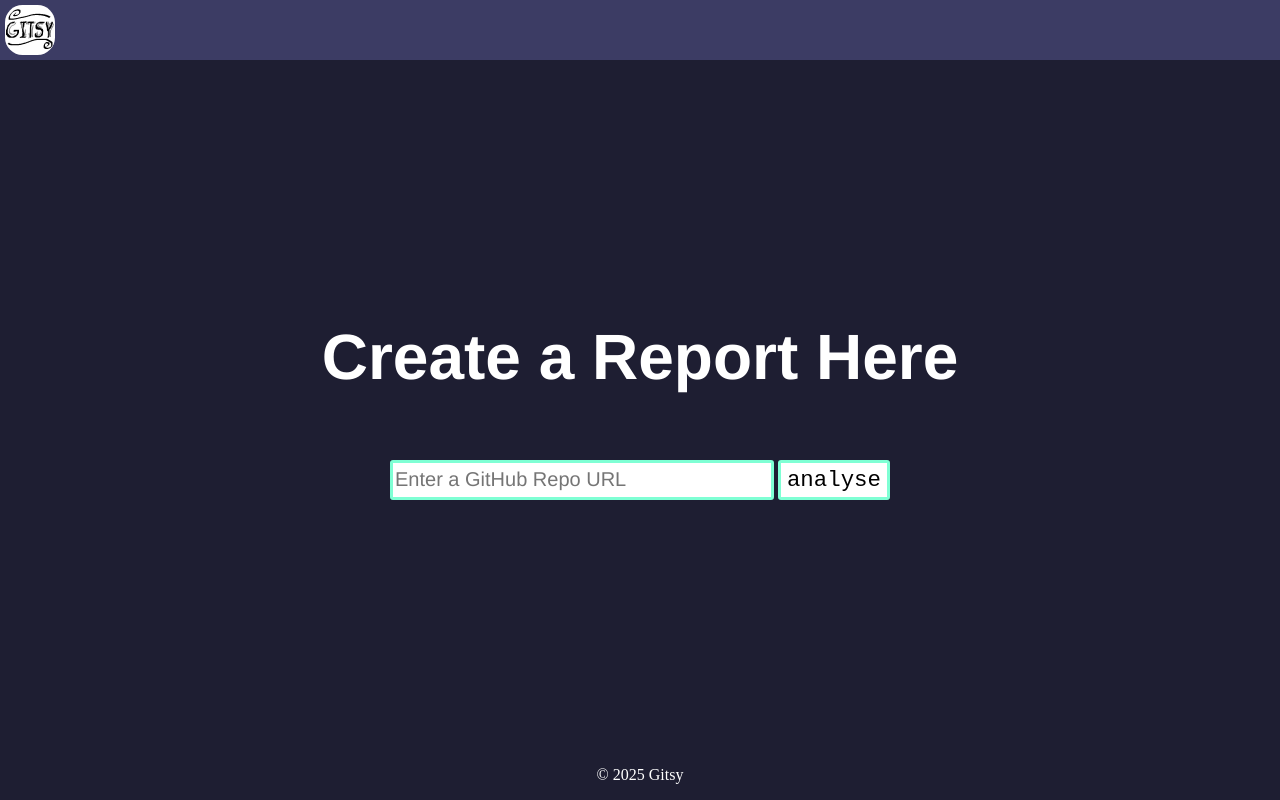
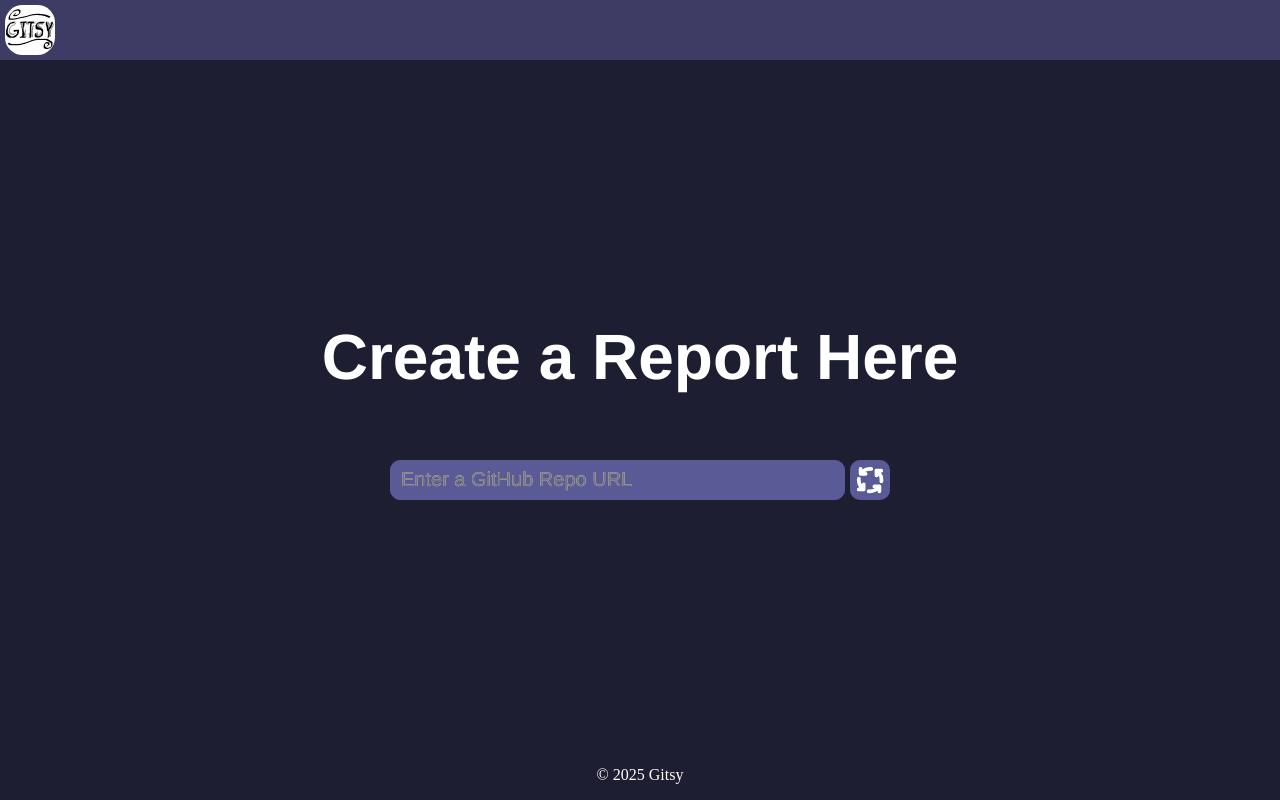
Before and after one commit to matslyk0/Gitsy, a React (Vite) app in the folder frontend/gitsy/: page /create-report in a window 1280 px wide. Built offline with nearby package versions, Linux system fonts and the light colour scheme.

Commit message:
feature: improve css for report form and add a processing symbol

```diff
--- a/frontend/gitsy/src/pages/CreateReport/CreateReport.jsx
+++ b/frontend/gitsy/src/pages/CreateReport/CreateReport.jsx
@@ -3,6 +3,7 @@ import Footer from "../../components/Footer/Footer.jsx";
 import Card from "../../components/Card/Card.jsx";
 import styles from "./CreateReport.module.css";
 import loadingWheel from "../../assets/bars.svg";
+import processReport from "../../assets/process-svgrepo-com.svg";
 
 import axios from "axios";
 import { useState } from "react";
@@ -17,7 +18,9 @@ function ReportForm({ url, setUrl, onAnalyse, disabled }) {
         type="text"
         value={url}
       />
-      <button onClick={onAnalyse}>analyse</button>
+      <button onClick={onAnalyse}>
+        <img src={processReport} />
+      </button>
     </div>
   );
 }
--- a/frontend/gitsy/src/pages/CreateReport/CreateReport.module.css
+++ b/frontend/gitsy/src/pages/CreateReport/CreateReport.module.css
@@ -42,34 +42,44 @@
   border: 0px solid white; /* for debugging */
   display: flex;
   height: 40px;
-  justify-content: center;
   margin: 3px;
-  max-height: 30%;
   max-width: 90%;
-  padding: 0px;
   width: 500px;
 }
 .reportForm button {
-  background-color: white;
-  border: 3px solid aquamarine;
-  border-radius: 3px;
-  flex: 0.2;
+  background-color: rgb(90, 90, 150);
+  border: 0px;
+  border-radius: 10px;
+  color: white;
   font-family: monospace, sans-serif;
-  font-size: 1.4em;
-  margin-left: 2px;
+  font-size: 1.3em;
+  height: 40px;
+  padding: 5px;
+  text-shadow: 0px 0px 0px white;
+  width: 40px;
+}
+.reportForm button img {
+  height: 30px;
+  width: 30px;
+}
+.reportForm button:hover {
+  background-color: rgb(95, 95, 155);
+  cursor: pointer;
 }
 .reportForm input {
-  background-color: white;
-  border: 3px solid aquamarine;
-  border-radius: 3px;
-  flex: 0.8;
+  background-color: rgb(90, 90, 150);
+  border: 1px solid rgb(90, 90, 150);
+  border-radius: 10px;
+  color: white;
   font-family: Helvetica, sans-serif;
   font-size: 1.25em;
-  margin-right: 2px;
+  margin-right: 5px;
+  padding-left: 10px;
+  text-shadow: 0px 0px 0px white;
+  width: 455px;
 }
 .reportForm input:focus {
-  border: 3px solid aqua;
-  box-shadow: 0px 0px 10px aqua;
+  border: 1px solid cyan;
   outline: none;
 }
 
```
Also changed, not shown: frontend/gitsy/src/assets/process-svgrepo-com.svg (added).
